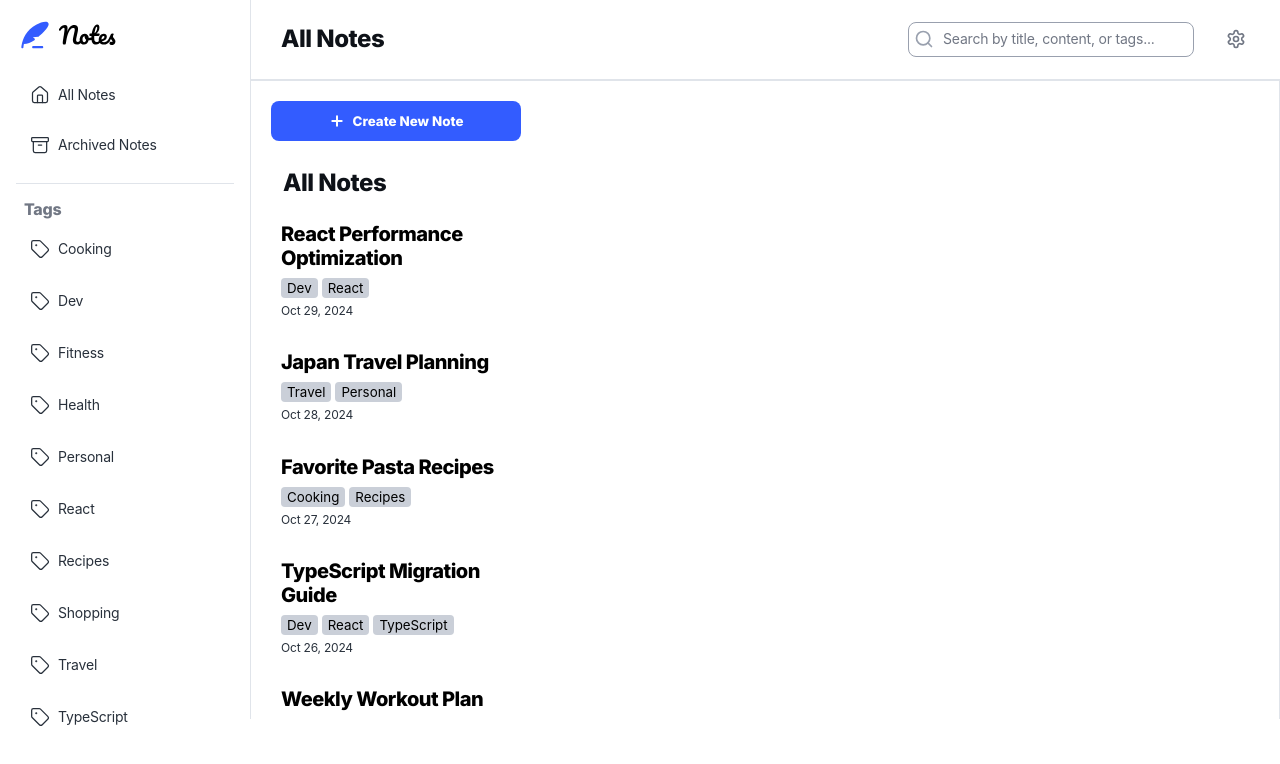
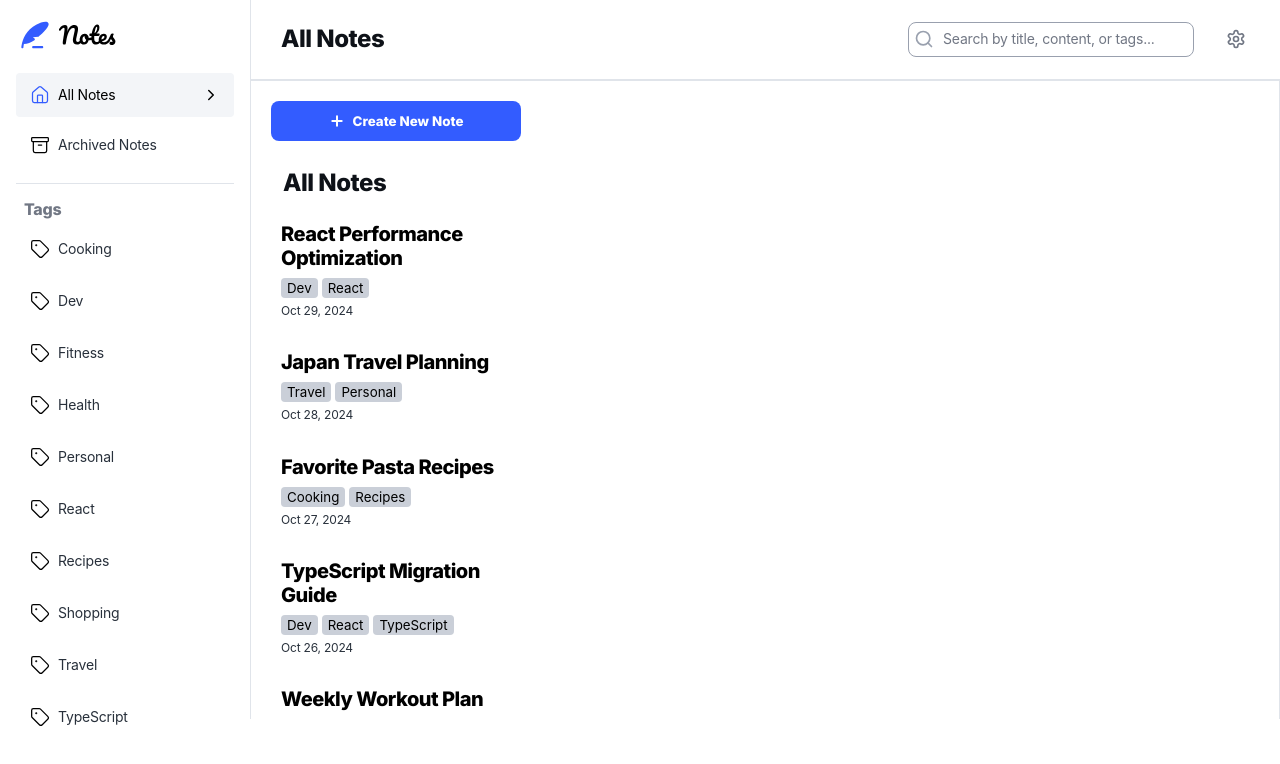
Before and after one commit to orafael93/note-taking, a React (Vite) app: page / in a window 1280 px wide. Shown: the top 764 px of the page. Built offline with nearby package versions, Linux system fonts and the light colour scheme; a web font is replaced by a local one.

Commit message:
feat: set active style for active pages in sidebar

```diff
--- a/src/components/Layout/Sidebar/index.tsx
+++ b/src/components/Layout/Sidebar/index.tsx
@@ -1,5 +1,5 @@
-import { Home, Archive, Tag } from "lucide-react";
-import { useNavigate } from "react-router-dom";
+import { Home, Archive, Tag, ChevronRight } from "lucide-react";
+import { useLocation, useNavigate } from "react-router-dom";
 
 import { Logo } from "@/components/Logo";
 import { useNotesStore } from "@/store/notes";
@@ -9,10 +9,13 @@ import * as S from "./styles";
 export const Sidebar = () => {
   const notes = useNotesStore((state) => state.notes);
   const navigate = useNavigate();
+  const { pathname } = useLocation();
 
   const uniqueTags = Array.from(
     new Set(notes.allNotes.flatMap((note) => note.tags))
   ).sort();
+
+  const isItemActive = (pathToCompare: string) => pathname === pathToCompare;
 
   return (
     <S.Container>
@@ -21,13 +24,46 @@ export const Sidebar = () => {
       </S.LogoWrapper>
 
       <S.NavSection>
-        <S.NavItem onClick={() => navigate("/")} active="true">
-          <Home size={20} strokeWidth={1.5} />
+        <S.NavItem onClick={() => navigate("/")} active={isItemActive("/")}>
+          <Home
+            size={20}
+            strokeWidth={1.5}
+            color={
+              isItemActive("/") ? "var(--color-blue-500)" : "var(--color-base)"
+            }
+          />
           <span>All Notes</span>
+
+          {isItemActive("/") && (
+            <ChevronRight
+              size={18}
+              color="var(--color-base)"
+              style={{ marginLeft: "auto" }}
+            />
+          )}
         </S.NavItem>
-        <S.NavItem onClick={() => navigate("/archived")}>
-          <Archive size={20} strokeWidth={1.5} />
+        <S.NavItem
+          onClick={() => navigate("/archived")}
+          active={isItemActive("/archived")}
+        >
+          <Archive
+            size={20}
+            strokeWidth={1.5}
+            color={
+              isItemActive("/archived")
+                ? "var(--color-blue-500)"
+                : "var(--color-base)"
+            }
+          />
           <span>Archived Notes</span>
+
+          {isItemActive("/archived") && (
+            <ChevronRight
+              size={18}
+              color="var(--color-base)"
+              style={{ marginLeft: "auto" }}
+            />
+          )}
         </S.NavItem>
       </S.NavSection>
 
@@ -36,9 +72,18 @@ export const Sidebar = () => {
         {uniqueTags.map((tag) => (
           <S.NavItem
             key={tag}
+            active={isItemActive("/tags")}
             onClick={() => console.log(`go to /tags/${tag}`)}
           >
-            <Tag size={20} strokeWidth={1.5} />
+            <Tag
+              size={20}
+              strokeWidth={1.5}
+              color={
+                isItemActive("/tags")
+                  ? "var(--color-blue-500)"
+                  : "var(--color-base)"
+              }
+            />
             <span>{tag}</span>
           </S.NavItem>
         ))}
--- a/src/components/Layout/Sidebar/styles.ts
+++ b/src/components/Layout/Sidebar/styles.ts
@@ -30,7 +30,7 @@ export const NavSection = styled.nav`
   gap: ${({ theme }) => theme.spacing[75]};
 `;
 
-export const NavItem = styled.button<{ active?: string }>`
+export const NavItem = styled.button<{ active?: boolean }>`
   display: flex;
   align-items: center;
   gap: ${({ theme }) => theme.spacing[100]};
@@ -39,10 +39,12 @@ export const NavItem = styled.button<{ active?: string }>`
   border: none;
 
   border-radius: 4px;
+
   color: ${({ active }) =>
-    active === "true"
-      ? "var(--color-neutral-700)"
-      : "var(--color-neutral-700)"};
+    active ? "var(--color-base)" : "var(--color-neutral-700)"};
+
+  background-color: ${({ active }) =>
+    active ? "var(--color-neutral-100)" : "transparent"};
 
   ${({ theme }) => theme.typography.presets.body1}
 
```
